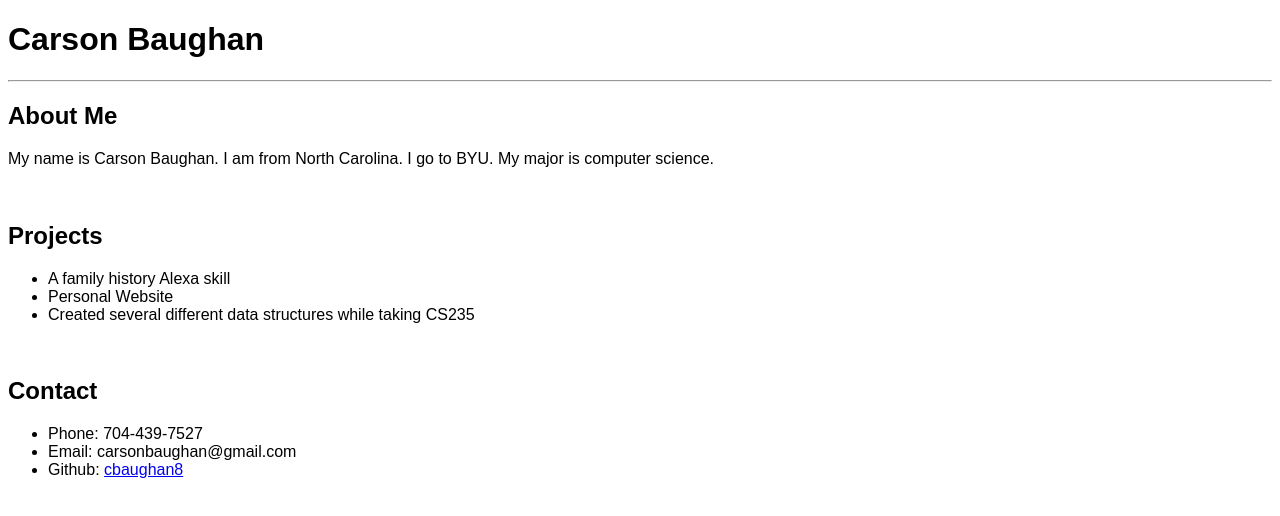
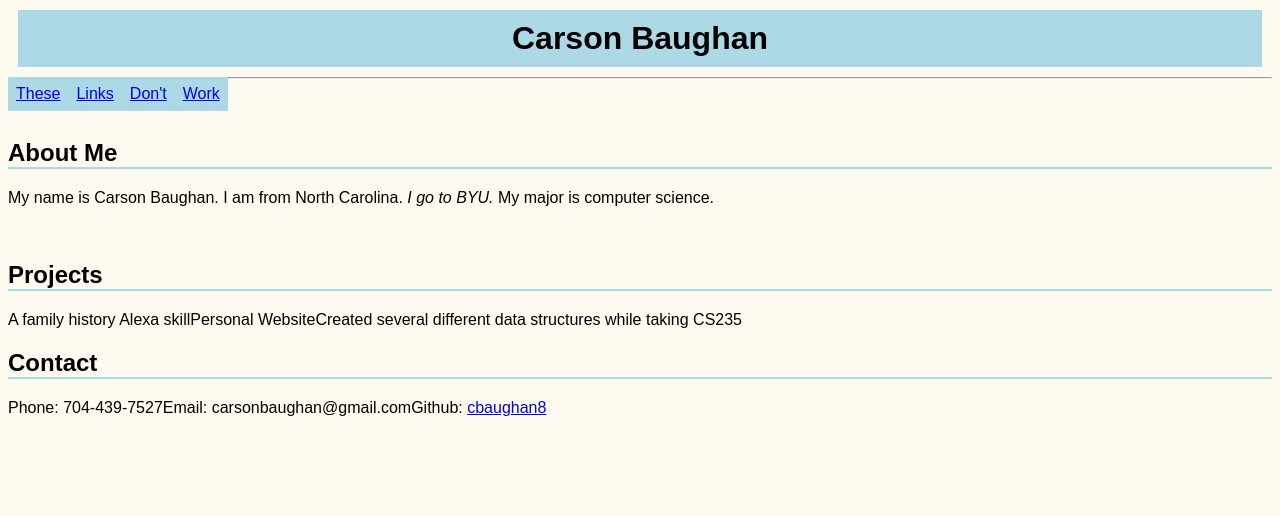
Before and after one commit to cbaughan8/portfolio, a plain HTML site: page index.html in a window 1280 px wide. Drawn offline with Linux system fonts and the light colour scheme.

Commit message:
Styled the page

```diff
--- a/index.html
+++ b/index.html
@@ -9,9 +9,15 @@
 </head>
 <body>
     <h1>Carson Baughan</h1>
+    <ul>
+        <li><a class="sidebar" href="default.asp">These</a></li>
+        <li><a class="sidebar" href="news.asp">Links</a></li>
+        <li><a class="sidebar" href="contact.asp">Don't</a></li>
+        <li><a class="sidebar" href="about.asp">Work</a></li>
+      </ul>
     <hr>
-    <h2>About Me</h2>
-    <p>My name is Carson Baughan. I am from North Carolina. I go to BYU. My major is computer science.</p>
+    <h2 class="aboutMe">About Me</h2>
+    <p id="carson">My name is Carson Baughan. I am from North Carolina. <span>I go to BYU.</span> My major is computer science.</p>
     <br>
     <h2>Projects</h2>
     <ul>
--- a/styles.css
+++ b/styles.css
@@ -1,3 +1,43 @@
 body {
     font-family: Arial, Helvetica, sans-serif;
+    background-color: floralwhite;
+
 }
+
+h1{
+    margin: 10px;
+    padding: 10px;
+    background-color: lightblue;
+    text-align: center;
+}
+
+h2{
+    border-bottom: 2px solid lightblue;
+}
+span{
+    font-style: italic;
+}
+ul {
+    list-style-type: none;
+    margin: 0;
+    padding: 0;
+  }
+li {
+    float: left;
+  }
+
+
+.aboutMe{
+    font-weight: 800;
+    margin-top: 60px;
+}
+
+.carson{
+    padding-bottom: 10px;
+}
+
+.sidebar{
+    display: block;
+    padding: 8px;
+    background-color: lightblue;
+}
```
